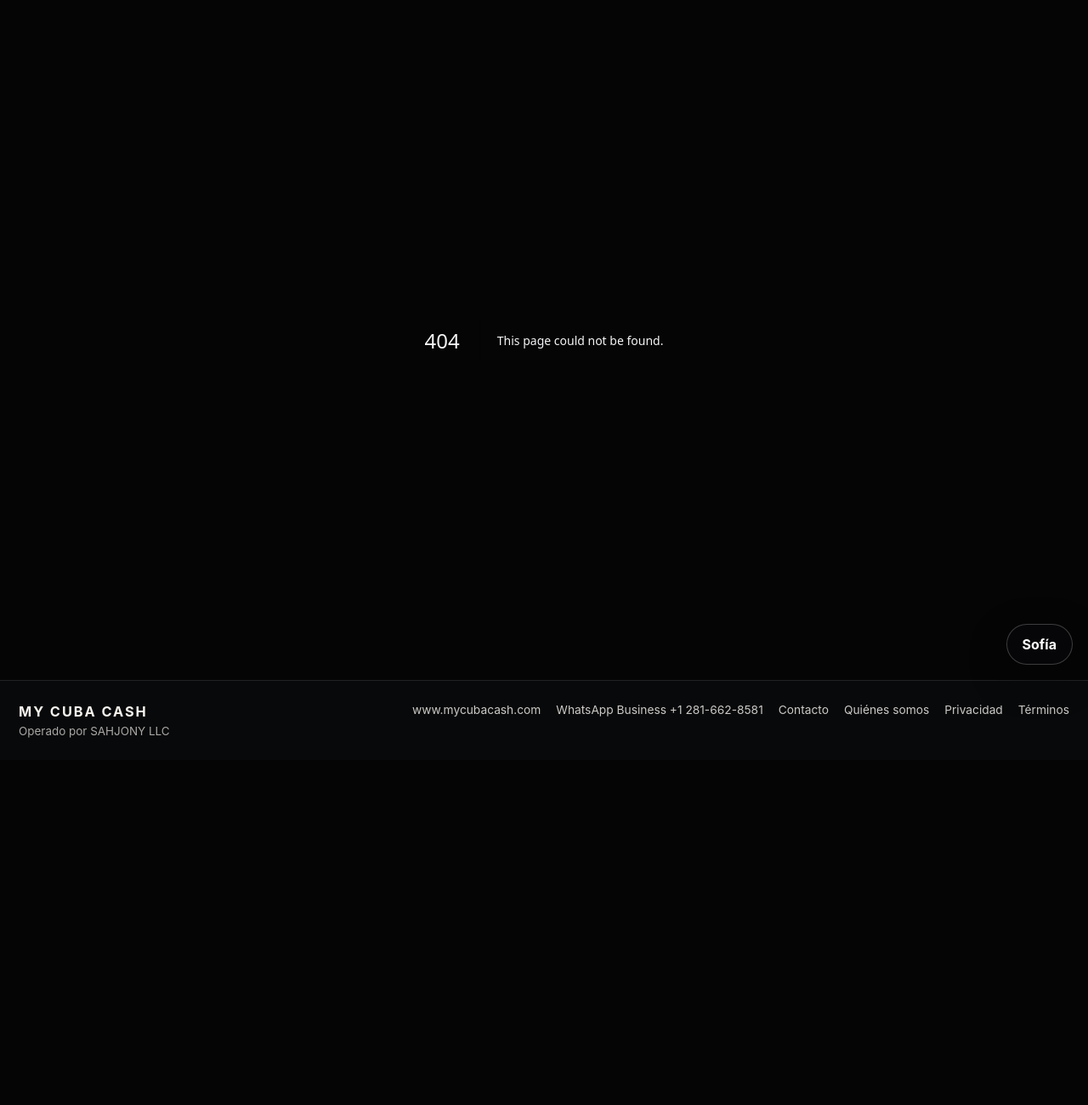
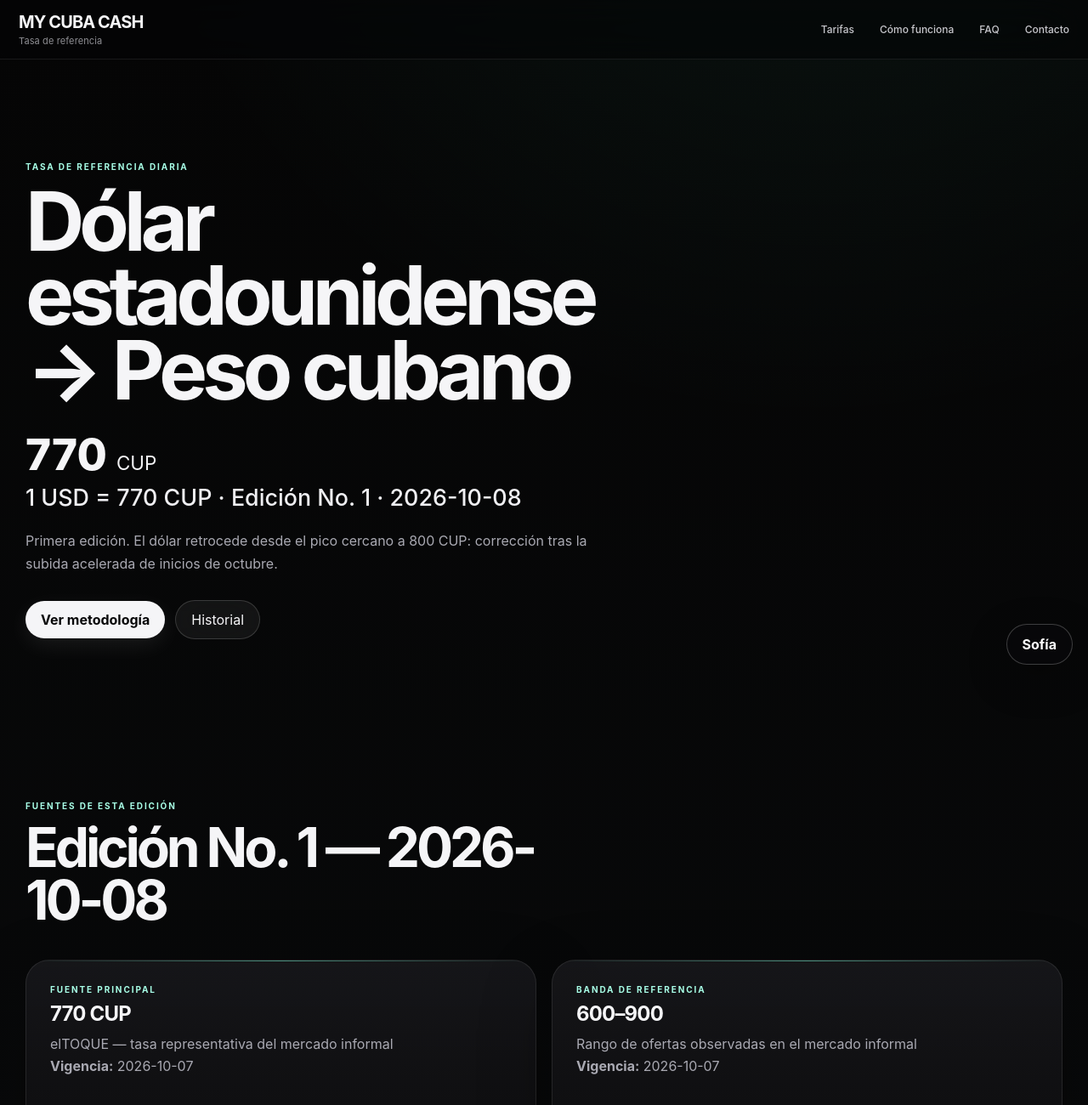
Before and after one commit to SAHJONY/CUBACASH, a Next.js app: page /1/tasa in a window 1280 px wide. Before the commit this address had no page. Shown: the top 1300 px of the page at 85% size. Before the commit the page ends 894 px from the top, so only its background shows below. Built offline with nearby package versions, Linux system fonts and the light colour scheme.

Commit message:
FX reference rate: /tasa page, /api/fx endpoint, fixings.json archive (edition No.1)

```diff
--- /dev/null
+++ b/app/[locale]/tasa/page.tsx
@@ -0,0 +1,86 @@
+import { localeOf } from '@/lib/i18n';
+import { readFile } from 'node:fs/promises';
+import path from 'node:path';
+
+export const dynamic = 'force-dynamic';
+
+type FxInput = { source:string; value:string|number; as_of:string; role:string };
+type Fixing = {
+  edition:number; date:string; published_at:string; reference:number; unit:string;
+  inputs:FxInput[]; agent_reports?:string; notes?:string;
+};
+type FxData = { pair:string; methodology:string; disclaimer:string; fixings:Fixing[] };
+
+async function loadFx():Promise<FxData|null>{
+  try{
+    const raw = await readFile(path.join(process.cwd(),'public','fx','fixings.json'),'utf8');
+    return JSON.parse(raw) as FxData;
+  }catch{ return null; }
+}
+
+export default async function TasaPage({params}:{params:Promise<{locale:string}>}){
+  const {locale:raw} = await params;
+  const locale = localeOf(raw);
+  const es = locale === 'es';
+  const data = await loadFx();
+  const fixings = data?.fixings ?? [];
+  const latest = fixings.length ? fixings[fixings.length-1] : null;
+  const history = [...fixings].reverse();
+
+  return <main className="shell premiumAppShell">
+    <nav className="nav premiumNav">
+      <a href={`/${locale}`} className="brandwrap"><div className="brand">MY CUBA CASH</div><small>{es?'Tasa de referencia':'Reference rate'}</small></a>
+      <div className="navlinks"><a href={`/${locale}/fees`}>{es?'Tarifas':'Fees'}</a><a href={`/${locale}/how-it-works`}>{es?'Cómo funciona':'How it works'}</a><a href={`/${locale}/faq`}>FAQ</a><a href={`/${locale}/contact`}>{es?'Contacto':'Contact'}</a></div>
+    </nav>
+
+    <section className="hero"><div className="heroCopy">
+      <div className="eyebrow">{es?'TASA DE REFERENCIA DIARIA':'DAILY REFERENCE RATE'}</div>
+      <h1>{es?'Dólar estadounidense → Peso cubano':'US dollar → Cuban peso'}</h1>
+      {latest ? <>
+        <p style={{fontSize:'3.2rem',fontWeight:800,margin:'12px 0 4px'}}>{latest.reference} <span style={{fontSize:'1.4rem',fontWeight:400}}>CUP</span></p>
+        <p className="heroLead">{es?`1 USD = ${latest.reference} CUP · Edición No. ${latest.edition} · ${latest.date}`:`1 USD = ${latest.reference} CUP · Edition No. ${latest.edition} · ${latest.date}`}</p>
+        {latest.notes ? <p className="heroSub">{latest.notes}</p> : null}
+      </> : <p className="heroLead">{es?'La primera edición está en preparación.':'The first edition is being prepared.'}</p>}
+      <div className="actions"><a className="cta premiumCta" href="#metodologia">{es?'Ver metodología':'See methodology'}</a><a className="ghost" href="#historial">{es?'Historial':'History'}</a></div>
+    </div></section>
+
+    {latest ? <section className="section">
+      <div className="sectionHead"><div><span className="eyebrow">{es?'FUENTES DE ESTA EDICIÓN':'THIS EDITION’S SOURCES'}</span><h2>{es?`Edición No. ${latest.edition} — ${latest.date}`:`Edition No. ${latest.edition} — ${latest.date}`}</h2></div></div>
+      <div className="featureGrid">{latest.inputs.map((inp,i)=><article className="feature premiumCard" key={i}>
+        <div className="eyebrow">{inp.role === 'primary' ? (es?'FUENTE PRINCIPAL':'PRIMARY SOURCE') : (es?'BANDA DE REFERENCIA':'SANITY BAND')}</div>
+        <h3 style={{fontSize:'1.6rem',margin:'8px 0'}}>{inp.value}{typeof inp.value === 'number' ? ' CUP' : ''}</h3>
+        <p>{inp.source}</p><p><strong>{es?'Vigencia':'As of'}:</strong> {inp.as_of}</p>
+      </article>)}</div>
+      {latest.agent_reports ? <p style={{marginTop:16}}><strong>{es?'Red de agentes':'Agent network'}:</strong> {latest.agent_reports}</p> : null}
+    </section> : null}
+
+    <section className="section" id="metodologia">
+      <div className="sectionHead"><div><span className="eyebrow">{es?'METODOLOGÍA PÚBLICA':'PUBLIC METHODOLOGY'}</span><h2>{es?'Transparencia es el producto.':'Transparency is the product.'}</h2></div></div>
+      <p>{data?.methodology ?? ''}</p>
+      <div className="featureGrid">
+        <article className="feature premiumCard"><div className="eyebrow">{es?'REGLA 1':'RULE 1'}</div><p>{es?'Nunca publicamos una tasa a la que no operaríamos. El día que la cotización y el precio real diverjan, la tasa muere.':'We never publish a rate we would not trade at. The day the quote and the real dealing price diverge, the rate dies.'}</p></article>
+        <article className="feature premiumCard"><div className="eyebrow">{es?'REGLA 2':'RULE 2'}</div><p>{es?'Referencia y precio minorista siempre van separados y etiquetados. Hoy publicamos solo referencia: no operamos cambio de moneda.':'Reference and retail price are always separate and labeled. Today we publish reference only: we do not deal foreign exchange.'}</p></article>
+        <article className="feature premiumCard"><div className="eyebrow">{es?'REGLA 3':'RULE 3'}</div><p>{es?'Metodología y fuentes siempre publicadas. Si los insumos están reducidos, se dice. Una sola cotización manipulada destruye la confianza para siempre.':'Methodology and sources always published. When inputs are thin, we say so. One manipulated quote destroys trust forever.'}</p></article>
+      </div>
+    </section>
+
+    {history.length > 1 ? <section className="section" id="historial">
+      <div className="sectionHead"><div><span className="eyebrow">{es?'HISTORIAL':'HISTORY'}</span><h2>{es?'Todas las ediciones, archivadas.':'Every edition, archived.'}</h2></div></div>
+      <div className="featureGrid">{history.map(f=><article className="feature premiumCard" key={f.edition}>
+        <div className="eyebrow">{es?`EDICIÓN ${f.edition}`:`EDITION ${f.edition}`} · {f.date}</div>
+        <h3 style={{fontSize:'2rem',margin:'8px 0'}}>{f.reference} CUP</h3>
+        <p>1 USD = {f.reference} CUP</p>
+        {f.notes ? <p>{f.notes}</p> : null}
+      </article>)}</div>
+    </section> : null}
+
+    <section className="section">
+      <div className="sectionHead"><div><span className="eyebrow">{es?'PARA MEDIOS Y SITIOS':'FOR MEDIA & SITES'}</span><h2>{es?'Usa nuestra tasa.':'Quote our rate.'}</h2></div><p>{es?'Cada sitio que cite esta tasa nos convierte en el estándar. Datos abiertos en:':'Every site quoting this rate makes us the standard. Open data at:'}</p></div>
+      <p><code>https://mycubacash.com/api/fx</code> — {es?'JSON con la última edición, metodología y archivo.':'JSON with the latest edition, methodology and archive.'}</p>
+    </section>
+
+    <section className="policyBlock premiumPolicy"><div><span className="eyebrow">{es?'IMPORTANTE':'IMPORTANT'}</span><h2>{es?'Referencia informativa, no cotización.':'Reference, not a quote.'}</h2></div><p>{data?.disclaimer ?? ''}</p></section>
+
+    <footer className="footer premiumFooter"><strong>MY CUBA CASH</strong><span><a href={`/${locale}/about`}>{es?'Quiénes somos':'About'}</a> · <a href={`/${locale}/contact`}>{es?'Contacto':'Contact'}</a> · <a href={`/${locale}/terms`}>{es?'Términos':'Terms'}</a> · <a href={`/${locale}/privacy`}>{es?'Privacidad':'Privacy'}</a></span><span>{es?'Tasa de referencia USD/CUP':'USD/CUP reference rate'}</span></footer>
+  </main>;
+}
--- /dev/null
+++ b/app/api/fx/route.ts
@@ -0,0 +1,21 @@
+import { readFile } from 'node:fs/promises';
+import path from 'node:path';
+
+export async function GET(){
+  try{
+    const raw = await readFile(path.join(process.cwd(),'public','fx','fixings.json'),'utf8');
+    const data = JSON.parse(raw);
+    const fixings = Array.isArray(data.fixings) ? data.fixings : [];
+    const latest = fixings.length ? fixings[fixings.length-1] : null;
+    return Response.json({
+      ok:true,
+      pair:data.pair ?? 'USD/CUP',
+      latest,
+      editions:fixings.length,
+      methodology:data.methodology ?? null,
+      disclaimer:data.disclaimer ?? null,
+    });
+  }catch{
+    return Response.json({ ok:false, error:'fixings unavailable' },{ status:503 });
+  }
+}
--- /dev/null
+++ b/public/fx/fixings.json
@@ -0,0 +1 @@
+{"disclaimer":"Tasa de referencia con fines informativos. MY CUBA CASH no opera cambio de moneda, no cotiza precios de compra/venta y no ejecuta operaciones de divisas. La solicitud inicial en la plataforma no mueve fondos.","fixings":[{"agent_reports":"La red de agentes en Cuba se incorpora como insumo desde la edición No. 2 (check-in diario por WhatsApp: precio de compra y precio de venta).","date":"2026-10-08","edition":1,"inputs":[{"as_of":"2026-10-07","role":"primary","source":"elTOQUE — tasa representativa del mercado informal","value":770},{"as_of":"2026-10-07","role":"sanity-band","source":"Rango de ofertas observadas en el mercado informal","value":"600–900"}],"notes":"Primera edición. El dólar retrocede desde el pico cercano a 800 CUP: corrección tras la subida acelerada de inicios de octubre.","published_at":"2026-10-08T16:00:00Z","reference":770,"unit":"CUP por 1 USD"}],"methodology":"Fijación diaria, 10:00 AM ET. Mediana ponderada de: (a) tasas ejecutadas en la red de proveedores de MY CUBA CASH, ponderadas por volumen; (b) reportes diarios de compra/venta de la red de agentes en Cuba; (c) banda de referencia de competidores. Cuando los insumos están reducidos, se publica igual con la nota correspondiente.","pair":"USD/CUP"}
```
